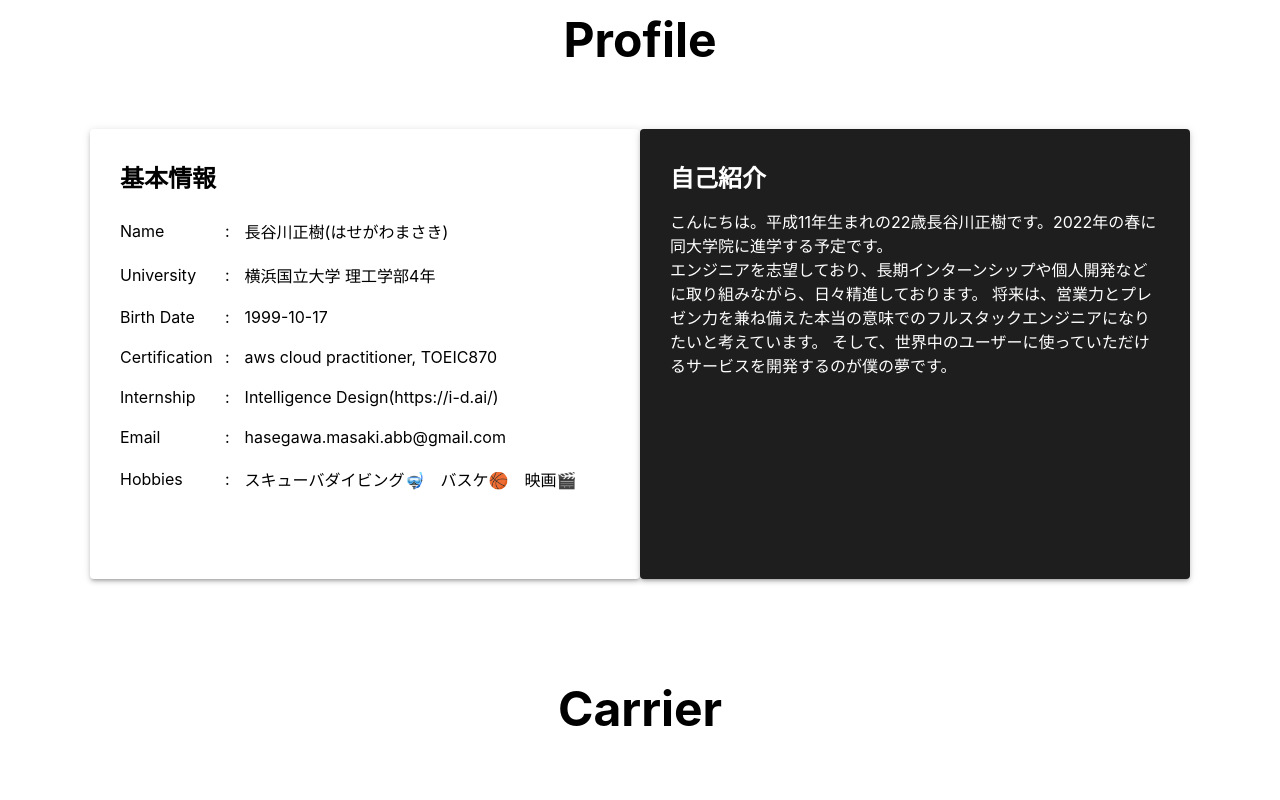
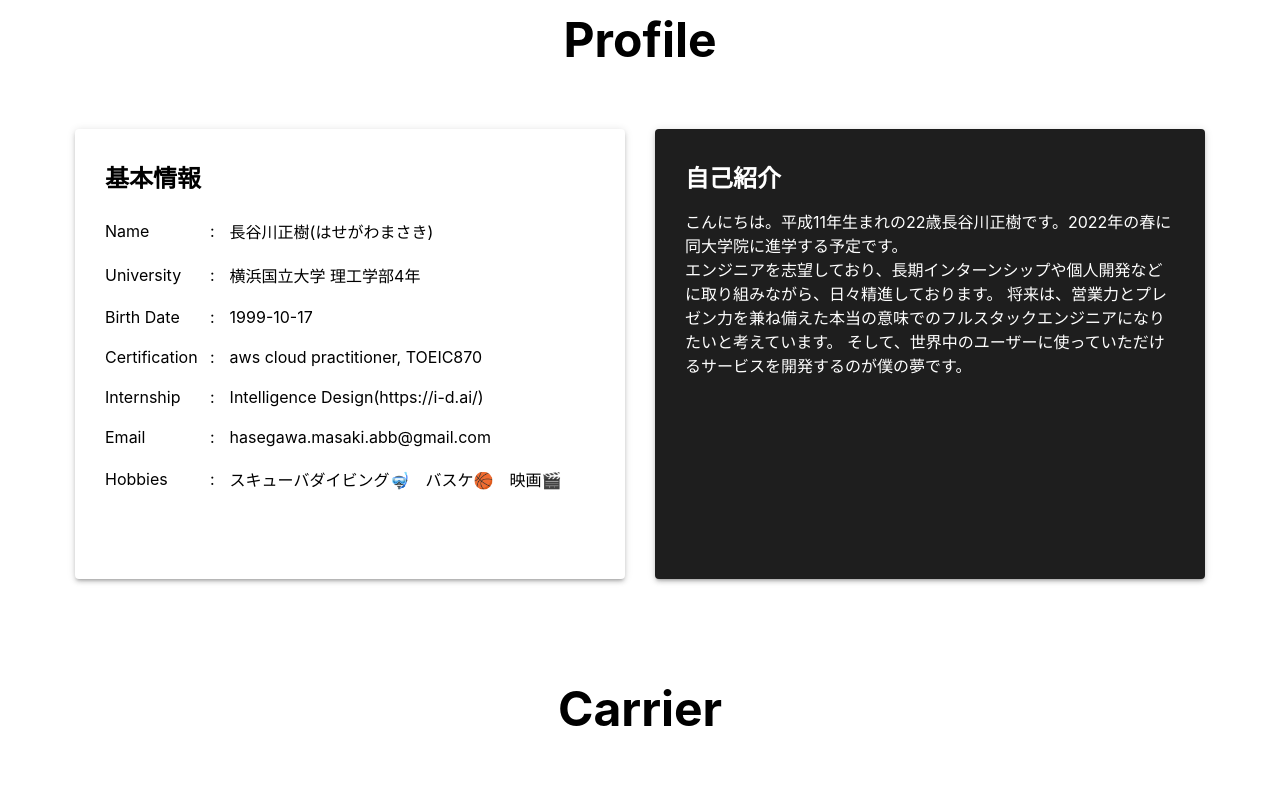
Before and after one commit to hasegawa282/portfolio, a Next.js app: page / in a window 1280 px wide. Shown: the part 860-1660 px from the top of the page. Built offline with nearby package versions, Linux system fonts and the light colour scheme.

Commit message:
theme無効化

```diff
--- a/src/components/atoms/PfCard.tsx
+++ b/src/components/atoms/PfCard.tsx
@@ -1,7 +1,7 @@
 import * as React from 'react';
 import {Card, CardProps} from '@mui/material'
 import styled from 'styled-components'
-// import { useMediaQuery, useTheme } from '@mui/material';
+import { useMediaQuery, useTheme } from '@mui/material';
 
 export interface PfCardProps extends CardProps {
     is_white?: boolean;
@@ -9,11 +9,11 @@ export interface PfCardProps extends CardProps {
 };
 
 const PfCard: React.FC<PfCardProps> = (props) => {
-    // const theme = useTheme();
-    // const matches = useMediaQuery(useTheme().breakpoints.up('sm'));
-    // const m = matches ? 'true' : 'false'
+    const theme = useTheme();
+    const matches = useMediaQuery(useTheme().breakpoints.up('sm'));
+    const m = matches ? 'true' : 'false'
     return (
-        <StyledCard {...props} />
+        <StyledCard {...props} mathces={m} theme={undefined}/>
     );
 };
 
```
